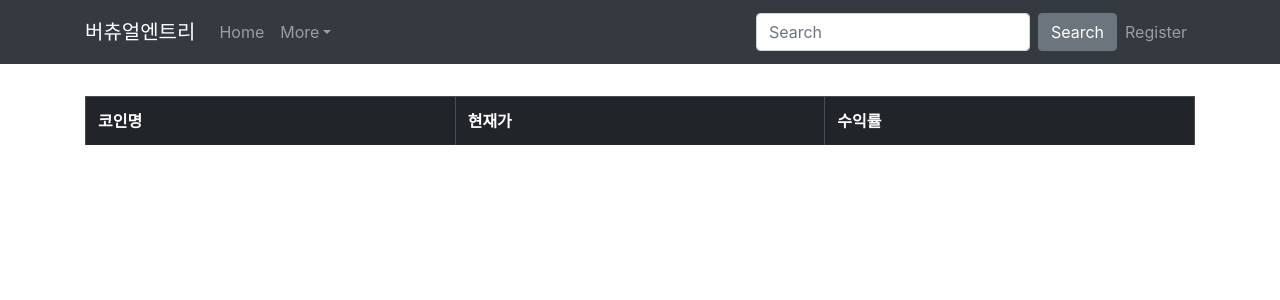
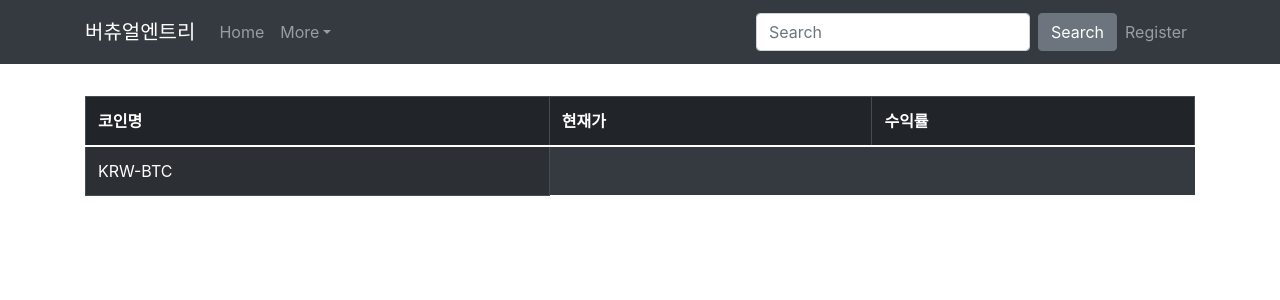
Before and after one commit to bravemeow/VirtualEntry, a React (Create React App) app in the folder client/: page / in a window 1280 px wide. Shown: the top 300 px of the page. Built offline with nearby package versions, Linux system fonts and the light colour scheme; no server answers.

Commit message:
Fix dataFromUpbit

```diff
--- a/client/package.json
+++ b/client/package.json
@@ -31,5 +31,8 @@
       "last 1 safari version"
     ]
   },
-  "proxy": "http://localhost:8000"
+  "proxy": "http://localhost:8000",
+  "devDependencies": {
+    "eslint-plugin-react-hooks": "^4.2.0"
+  }
 }
--- a/client/src/pages/home.js
+++ b/client/src/pages/home.js
@@ -3,35 +3,30 @@ import {Table} from 'react-bootstrap';
 
 
 function HomePage() {
-    let coins = [];
-    useEffect(() => {
+    const [coins, setCoins] = useState([{"code":"KRW-BTC"}]);
+    const [resData, setResData] = useState();
     const dataToUpbit = '[{"ticket":"UNIQUE_TICKET"},{"type":"ticker","codes":["KRW-BTC","KRW-ETH"]}]'
     const url = 'wss://api.upbit.com/websocket/v1';
     const ws = new WebSocket(url);
     const reader = new FileReader();
-        function onOpenWs() {
+    useEffect(() => {
         ws.onopen = () => {
             console.log("Connected!");
             ws.send(dataToUpbit);
+        }
+    }, []);
+    useEffect(() => {
         ws.onmessage = (evt) => {
             reader.onload = () => {
-                        var resData = JSON.parse(reader.result)
-                        var tmpData = {}
-                        tmpData['code'] = resData['code']
-                        tmpData['price'] = resData['trade_price']
-                        let result = coins.filter(coin => {
-                            return coin.code == tmpData.code
-                        })
-                        if (result==''){
-                            coins.push(tmpData)
-
+                var result = JSON.parse(reader.result)
+                var result = coins.findIndex(x => x.code == result.code)
+                if (result == -1){
+                    setCoins(prev => [...prev, {
+                        "code": result.code,
+                        "price": result.trade_price
+                    }])
+                    console.log(coins)
                 }
-                        coins.map((coin)=> {
-                            if (coin['code'] == tmpData['code']){
-                                coin['price'] = tmpData['price']
-                            }
-                        })
-                        // console.log(coins)
 
             }
             try {
@@ -41,10 +36,7 @@ function HomePage() {
 
             }
         }
-            }
-        }
-        onOpenWs();
-    }, []);
+    })
     return (
 
         <div className="home">
@@ -57,6 +49,9 @@ function HomePage() {
                     </tr>
                 </thead>
                 <tbody>
+                    <tr>
+                        <td>{coins.map(coin=> coin.code)}</td>
+                    </tr>
                 </tbody>
             </Table>
         </div>
```
Lines whose indentation alone changed are shown as unchanged.
